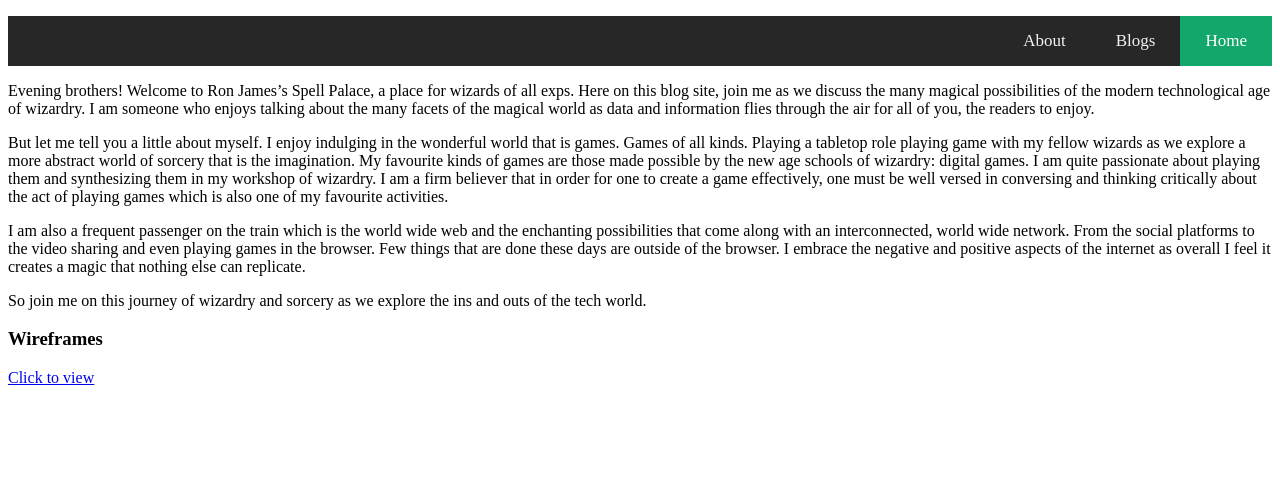
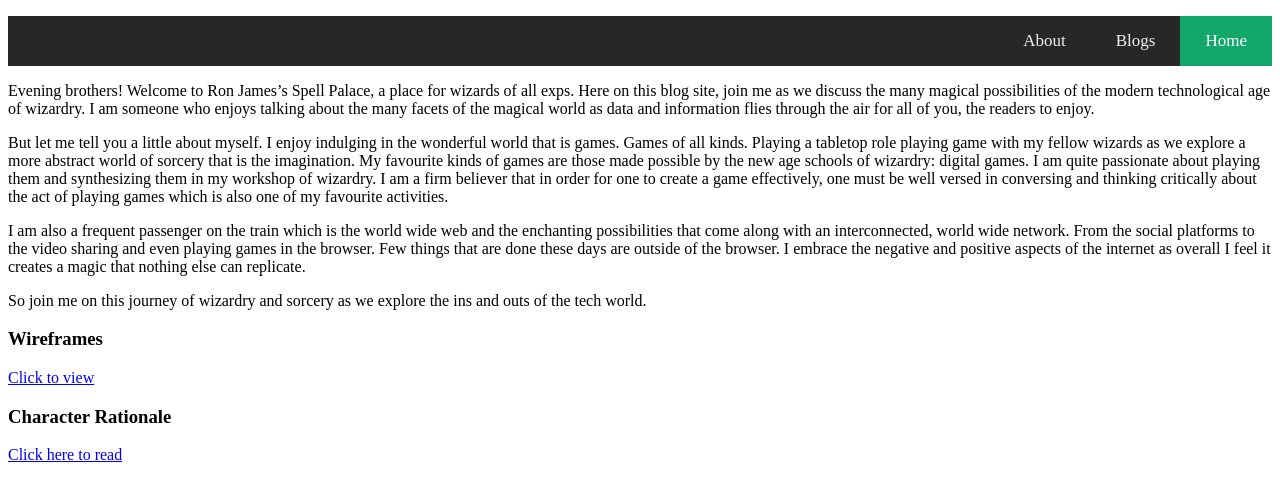
Before and after one commit to JamesTheron36/WSOA3028A_1901870, a plain HTML site: page index.html in a window 1280 px wide. Shown: the part 105-606 px from the top of the page. Drawn offline with Linux system fonts and the light colour scheme.

Commit message:
Update index.html

```diff
--- a/index.html
+++ b/index.html
@@ -33,5 +33,9 @@
 <h3>Wireframes</h3>
 <a href="about.html">Click to view</a>
 </div>
+<div class = "preview">
+<h3>Character Rationale</h3>
+<a href="CharacterRationale.html">Click here to read</a>
+</div>
 </body>
 </html>
```
